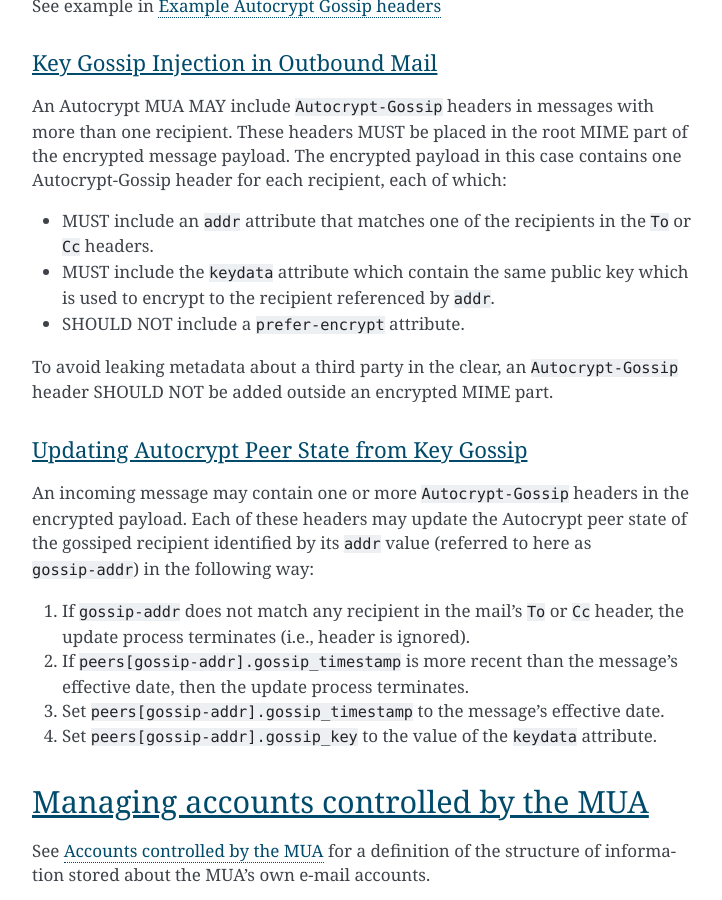
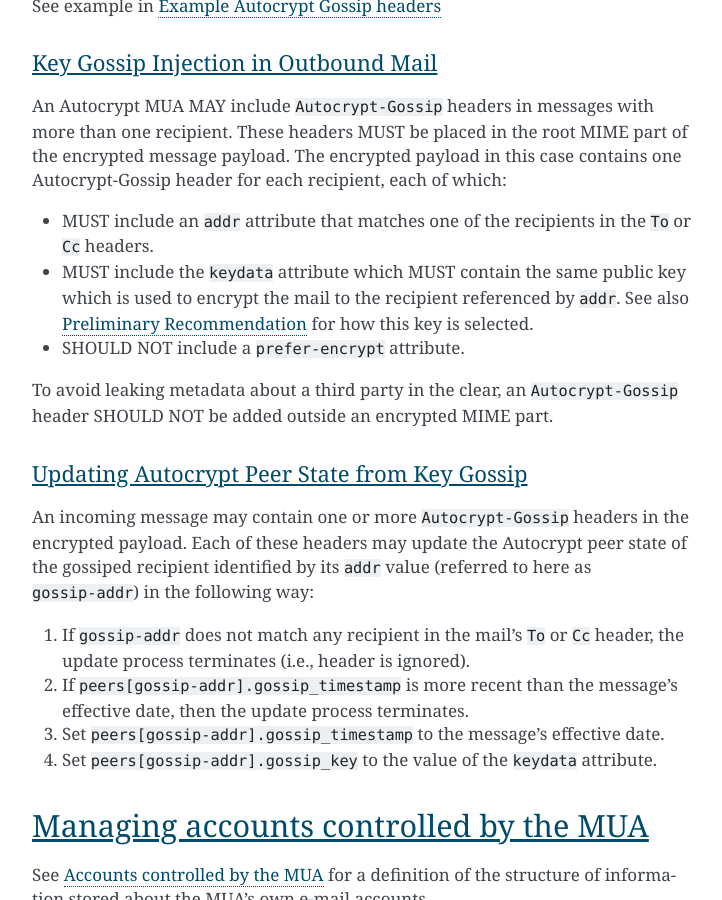
Before and after one commit to autocrypt/autocrypt, a Sphinx documentation site: the page built from doc/level1.rst, in a window 1280 px wide and 900 px high, scrolled down 14067 px. Shown: the whole window, without its empty margins (388-1110 px from the left). Built offline with Sphinx 7.4.7, drawn with Linux system fonts in a browser that asks for light colours.

Commit message:
add a reference to where the gossip <-> original key selection happens.

```diff
--- a/doc/level1.rst
+++ b/doc/level1.rst
@@ -520,6 +520,8 @@ If both ``public_key`` and ``gossip_key`` are ``null``, then set
 Otherwise, we derive the recommendation using a two-phase algorithm.
 The first phase computes the ``preliminary-recommendation``.
 
+.. _`preliminary recommendation`:
+
 Preliminary Recommendation
 __________________________
 
@@ -668,9 +670,10 @@ each of which:
 - MUST include an ``addr`` attribute that matches one of the
   recipients in the ``To`` or ``Cc`` headers.
 
-- MUST include the ``keydata`` attribute which contain the
-  same public key which is used to encrypt to the recipient
-  referenced by ``addr``.
+- MUST include the ``keydata`` attribute which MUST contain the
+  same public key which is used to encrypt the mail to the recipient
+  referenced by ``addr``. See also :ref:`preliminary recommendation`
+  for how this key is selected.
 
 - SHOULD NOT include a ``prefer-encrypt`` attribute.
 
```
